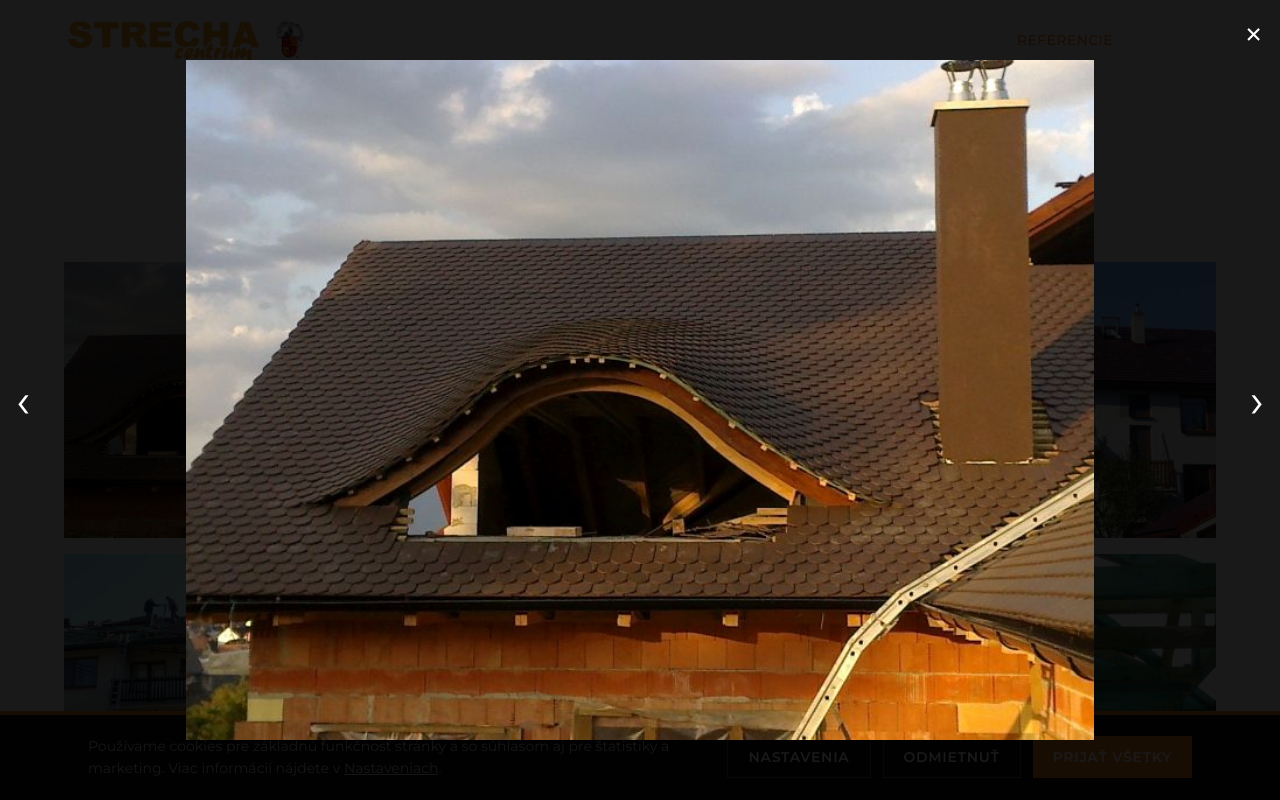
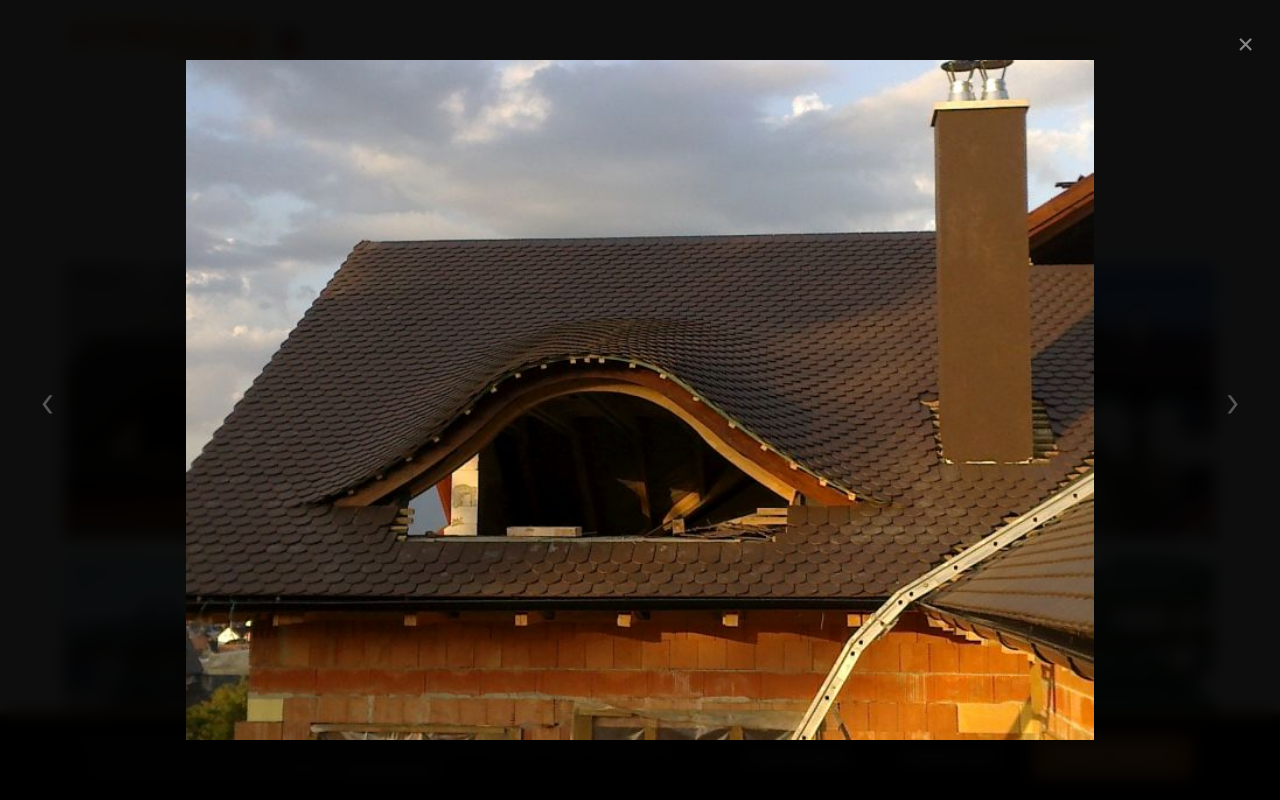
Before and after one commit to aebdigital/strechacentrum, a Next.js app: page /referencie in a window 1280 px wide. Both pictures are taken after a click on the button 202 px from the left and 810 px from the top of the page. Shown: the part 410-1210 px from the top of the page. Built offline with nearby package versions, Linux system fonts and the light colour scheme.

Commit message:
design: add opening and slide transition animations to Lightbox

```diff
--- a/components/Lightbox.tsx
+++ b/components/Lightbox.tsx
@@ -2,6 +2,7 @@
 
 import { useEffect } from "react";
 import Image from "next/image";
+import { motion, AnimatePresence } from "framer-motion";
 
 export function Lightbox({
   src,
@@ -29,43 +30,59 @@ export function Lightbox({
     };
   }, [src, onClose, onPrev, onNext]);
 
-  if (!src) return null;
-
   return (
-    <div
-      className="fixed inset-0 z-[100] bg-black/90 flex items-center justify-center p-4"
+    <AnimatePresence>
+      {src && (
+        <motion.div
+          initial={{ opacity: 0 }}
+          animate={{ opacity: 1 }}
+          exit={{ opacity: 0 }}
+          transition={{ duration: 0.3 }}
+          className="fixed inset-0 z-[100] bg-black/95 flex items-center justify-center p-4 backdrop-blur-sm"
           onClick={onClose}
         >
           <button
             aria-label="Zavrieť"
             onClick={onClose}
-        className="absolute top-4 right-4 text-white text-4xl leading-none hover:text-brand z-10"
+            className="absolute top-6 right-6 text-white/50 text-4xl hover:text-white transition-colors z-20"
           >
             ×
           </button>
+
           <button
             aria-label="Predošlý"
             onClick={(e) => {
               e.stopPropagation();
               onPrev();
             }}
-        className="absolute left-4 text-white text-5xl leading-none hover:text-brand z-10"
+            className="absolute left-6 text-white/30 text-5xl hover:text-white transition-colors z-20 p-4"
           >
             ‹
           </button>
+
           <button
             aria-label="Ďalší"
             onClick={(e) => {
               e.stopPropagation();
               onNext();
             }}
-        className="absolute right-4 text-white text-5xl leading-none hover:text-brand z-10"
+            className="absolute right-6 text-white/30 text-5xl hover:text-white transition-colors z-20 p-4"
           >
             ›
           </button>
+
           <div
-        className="relative w-full max-w-6xl h-[85vh]"
+            className="relative w-full max-w-6xl h-[85vh] flex items-center justify-center"
             onClick={(e) => e.stopPropagation()}
+          >
+            <AnimatePresence mode="wait">
+              <motion.div
+                key={src}
+                initial={{ opacity: 0, scale: 0.95 }}
+                animate={{ opacity: 1, scale: 1 }}
+                exit={{ opacity: 0, scale: 1.05 }}
+                transition={{ duration: 0.3, ease: "easeOut" }}
+                className="relative w-full h-full"
               >
                 <Image
                   src={src}
@@ -75,7 +92,11 @@ export function Lightbox({
                   className="object-contain"
                   priority
                 />
+              </motion.div>
+            </AnimatePresence>
           </div>
-    </div>
+        </motion.div>
+      )}
+    </AnimatePresence>
   );
 }
```
Lines whose indentation alone changed are shown as unchanged.
